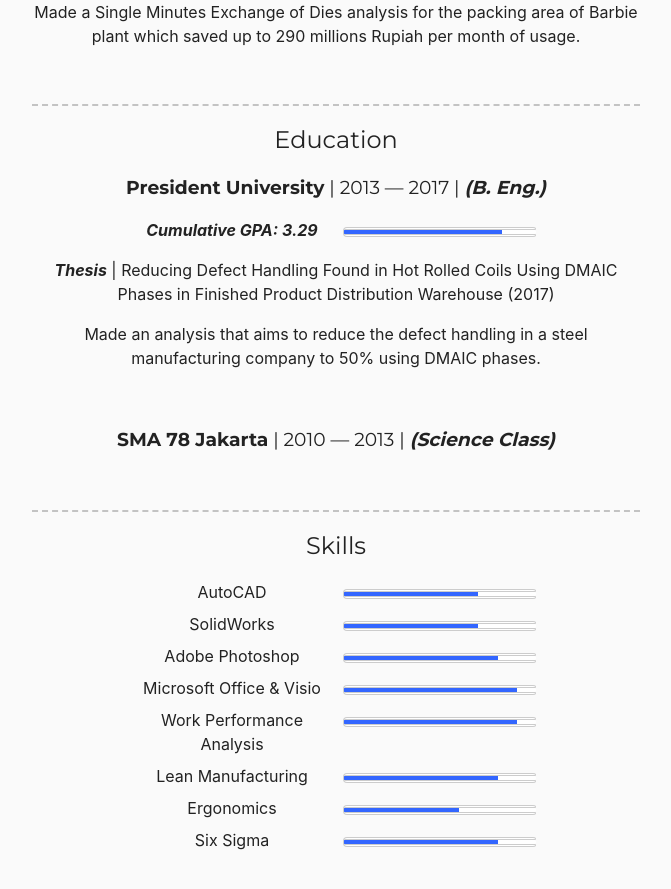
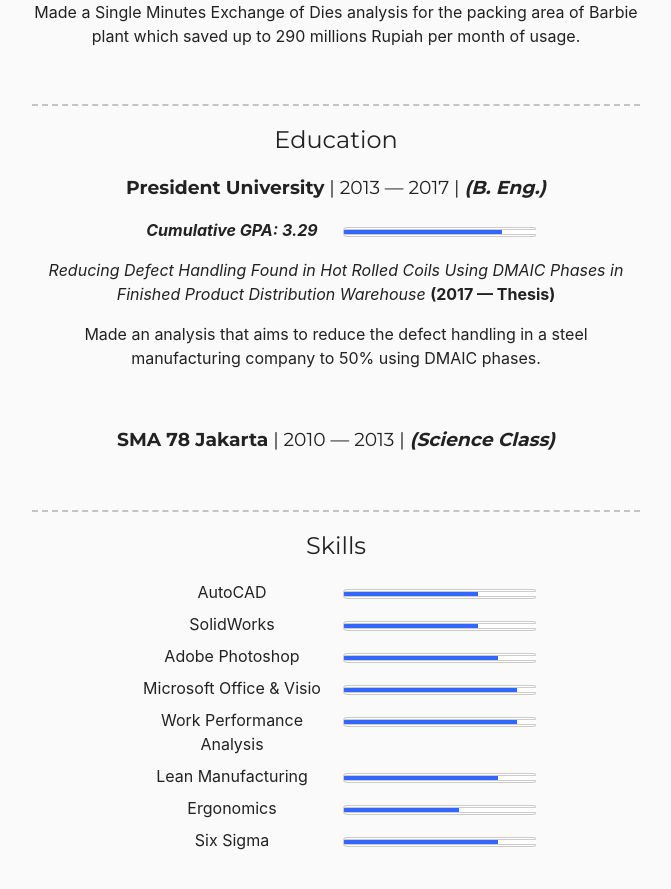
Before and after one commit to mar-sha/mar-sha, a Jekyll site: the page built from pages/html.index.md, in a window 1280 px wide and 900 px high, scrolled down 976 px. Shown: the top 889 px of the window, without its empty margins (304-975 px from the left). Built offline with Jekyll 4.4.1, drawn with Linux system fonts in a browser that asks for light colours.

Commit message:
jekyll
- update content

```diff
--- a/pages/html.index.md
+++ b/pages/html.index.md
@@ -73,8 +73,7 @@ plant which saved up to 290 millions Rupiah per month of usage.
 |:--------------------------:|:------------------------------------------------------------------:|
 | **_Cumulative GPA: 3.29_** | <meter class="" value="3.29" min="0" max="4">3.29 out of 4</meter> |
 
-**_Thesis_** | Reducing Defect Handling Found in Hot Rolled Coils Using DMAIC Phases in
-Finished Product Distribution Warehouse (2017)
+_Reducing Defect Handling Found in Hot Rolled Coils Using DMAIC Phases in Finished Product Distribution Warehouse_ **(2017 — Thesis)**
 
 Made an analysis that aims to reduce the defect handling in a steel manufacturing
 company to 50% using DMAIC phases.
```
